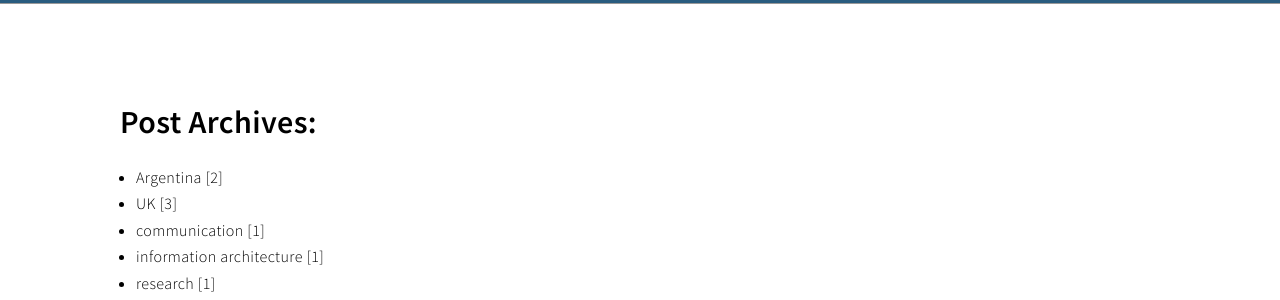
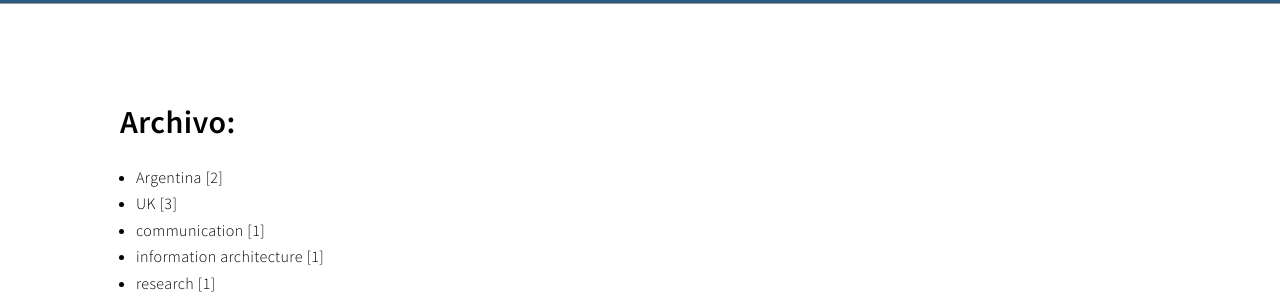
Before and after one commit to gasparlg/altman-berg-es, a Jekyll site: the page built from tags/index.html, in a window 1280 px wide. Shown: the part 537-837 px from the top of the page. Built offline with Jekyll 4.4.1, drawn with Linux system fonts in a browser that asks for light colours; comment, search, counter and statistics services are not loaded.

Commit message:
translated archivo into spanish

```diff
--- a/tags/index.html
+++ b/tags/index.html
@@ -1,6 +1,6 @@
 ---
 layout: default
-title: Post Archives
+title: Archivo
 ---
 <div id="wrapper" class="mainpage">
 <!-- HEADER -->
```
